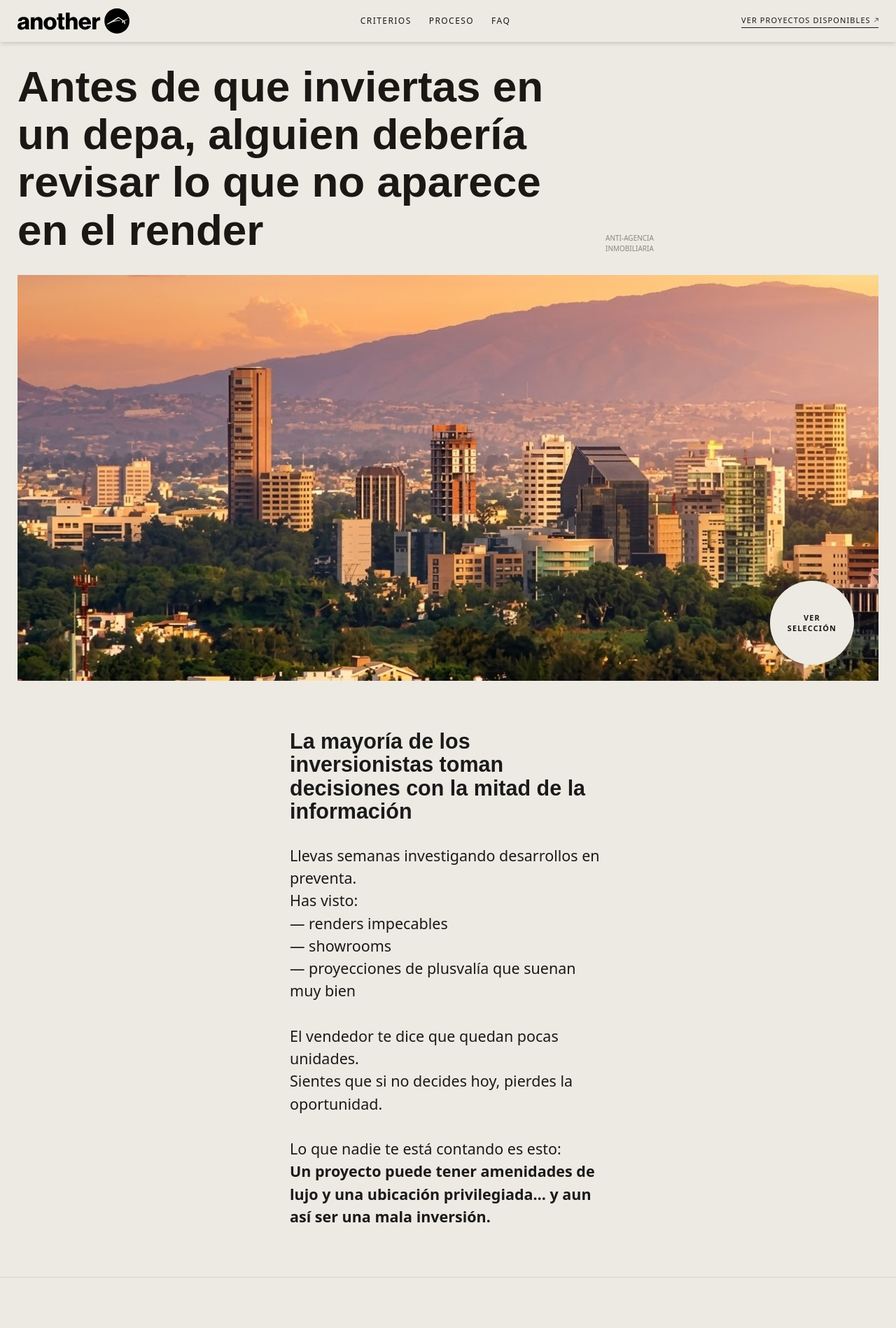
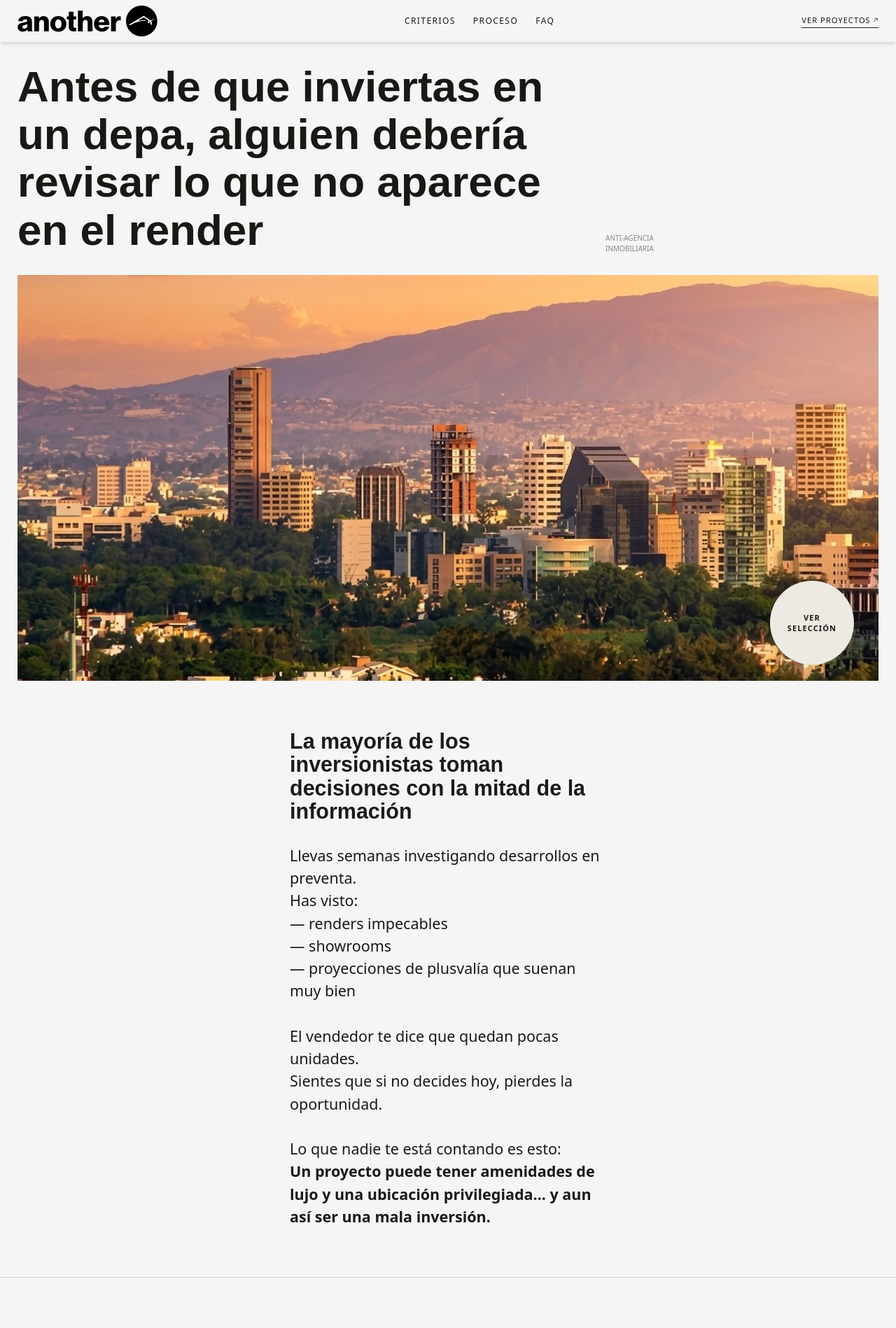
Before and after one commit to imadamblack/another, a Next.js app: page / in a window 1280 px wide. Shown: the top 1898 px of the page at 70% size. Built offline with nearby package versions, Linux system fonts and the light colour scheme; a web font is replaced by a local one.

Commit message:
UPD: fix logo and css details

```diff
--- a/info.js
+++ b/info.js
@@ -15,8 +15,8 @@ export const info = {
     message: 'Si jaló'
   },
   social: {
-    facebook: 'notoriovstudio',
-    instagram: 'notoriovs_studio',
+    facebook: 'another.realestate',
+    instagram: 'another.realestate',
   },
   address: {
     address: 'Montreal 1071',
@@ -27,6 +27,6 @@ export const info = {
     country: 'MEX'
   },
   privacyNotice: '/privacy-notice',
-  optInWebHook: 'https://n8n.notoriovs.com/webhook/d5d543c7-1e45-44ad-8897-a55776d59005',
-  surveyWebhook: 'https://n8n.notoriovs.com/webhook/22249426-fe9e-4f24-8b68-c09075e0e3c9'
+  optInWebHook: '',
+  surveyWebhook: ''
 }
--- a/src/app/(site)/layout.js
+++ b/src/app/(site)/layout.js
@@ -12,7 +12,7 @@ export default function RootLayout({ children }) {
 
   return (
     <html lang="es" className="scroll-pt-[6rem]">
-      <body className="bg-[#edeae3] text-[#1a1814] font-sans font-light leading-relaxed overflow-x-hidden">
+      <body className="bg-neutral-100 text-[#1a1814] font-sans font-light leading-relaxed overflow-x-hidden">
       <Header/>
       <main>{children}</main>
       <Footer/>
--- a/src/app/(site)/page.js
+++ b/src/app/(site)/page.js
@@ -189,9 +189,8 @@ export default function Home() {
         </div>
       </div>
 
-      <section className="px-10 py-20">
+      <section className="py-20">
         <div className="reading-container">
-          {/* Side label */}
           <h2>
             La mayoría de los inversionistas toman decisiones con la mitad de la información
           </h2>
@@ -212,7 +211,7 @@ export default function Home() {
       <section className="w-full py-20 border-t border-neutral-300">
         <div className="container">
           <div className="reading-container">
-            <h2 className="font-bold mb-20">Porque lo que determina si tu dinero está seguro no es el render, es la
+            <h2>Porque lo que determina si tu dinero está seguro no es el render, es la
               estructura real detrás del proyecto.</h2>
           </div>
           {problemQuestions.map((row) => (
@@ -286,7 +285,7 @@ export default function Home() {
       </section>
 
       {/* ── PROCESO ── */}
-      <section id="proceso" className="w-full pt-20 !px-0 border-t border-neutral-300">
+      <section id="proceso" className="w-full pt-20 px-8 border-t border-neutral-300">
         <div className="reading-container mb-12">
           <h2 className="font-bold">Un proceso simple<br/>para inversionistas serios</h2>
           <p>Sin presentaciones genéricas.<br/>Sin urgencia artificial.<br/>Sin rollo.</p>
@@ -300,7 +299,7 @@ export default function Home() {
             >
               <div className="text-[11px] font-normal text-[#8a8680] tracking-[0.1em] pt-0.5">{p.n}</div>
               <h3
-                className="text-paso font-medium tracking-[-0.01em] leading-none text-[#1a1814] transition-opacity duration-300 group-hover:opacity-50">
+                className="text-paso font-medium tracking-[-0.01em] leading-none text-[#1a1814] group-hover:opacity-50">
                 {p.title}
               </h3>
               <p
@@ -310,9 +309,9 @@ export default function Home() {
             </div>
           ))}
         </div>
+      </section>
 
-        {/* $0 nota */}
-        <div className="w-full bg-neutral-900 flex items-center mt-20 py-40">
+      <section className="w-full bg-neutral-900 flex items-center mt-20 py-40 px-8">
         <div className="reading-container">
           <h3
             className="ft-8 font-semibold text-neutral-300">
@@ -323,16 +322,14 @@ export default function Home() {
             La comisión proviene directamente de los desarrolladores cuando se concreta la operación.<br/>
           </p>
         </div>
-        </div>
       </section>
 
       {/* ── PROYECTOS ── */}
-      <section id="proyectos" className="w-full py-20 border-t border-neutral-300">
-        <div className="container">
+      <section id="proyectos" className="w-full py-20 px-8 border-t border-neutral-300">
+
         <div className="reading-container mb-12">
           <h2 className="font-bold">Estas son algunos de los proyectos que hoy cumplen nuestros criterios</h2>
           <p>Desarrollos en la Zona Metropolitana de Guadalajara y otros mercados estratégicos.</p>
-          </div>
         </div>
 
         <div className="w-full">
@@ -347,7 +344,7 @@ export default function Home() {
                   {p.zona}
                 </div>
                 <h3
-                  className="ft-6 font-semibold transition-opacity duration-300 group-hover:opacity-50">
+                  className="ft-6 font-semibold group-hover:opacity-50">
                   {p.name}
                 </h3>
                 <p
--- a/src/components/footer.js
+++ b/src/components/footer.js
@@ -11,7 +11,7 @@ export default function Footer() {
             <p className="text-neutral-50">Todos los derechos reservados.</p>
             <div className="flex gap-2 mr-3">
               <p className="text-neutral-50">{info.companyName}</p>
-              <p className="relative material-icons text-neutral-50 top-2">close</p>
+              <p className="relative material-icons text-neutral-50 top-2 !my-0">close</p>
               <a href="https://marketing.notoriovs.com"
                  target="_blank"
                  className="relative w-[13rem] top-0.5">
--- a/src/components/header.js
+++ b/src/components/header.js
@@ -11,10 +11,10 @@ const ArrowIcon = () => (
 export default function Header() {
   return (
     <header
-      className="px-10 w-full h-[6rem] flex justify-between items-center bg-[#edeae3]/60 backdrop-blur-md sticky top-0 z-50 shadow-md">
-      <div className="relative py-[2rem] aspect-[4/1] flex justify-start items-center gap-7 overflow-hidden">
+      className="px-10 w-full h-[6rem] flex justify-between items-center bg-neutral-100/50 backdrop-blur-md sticky top-0 z-50 shadow-md">
+      <div className="relative w-[16rem] md:w-[20rem] aspect-[4/1] flex justify-start items-center gap-7 overflow-hidden">
         <Link href="/">
-          <Image src="/images/svg/ANTR-Logo-2.svg" layout="fill" alt="Another Real Estate Agency"/>
+          <Image src="/images/svg/ANTR-Logo-2.svg" layout="fill" alt="Another Real Estate Agency" objectFit="contain"/>
         </Link>
       </div>
 
@@ -34,7 +34,7 @@ export default function Header() {
         href="#proyectos"
         className="text-[11px] font-medium tracking-[0.1em] uppercase text-[#1a1814] no-underline border-b border-[#1a1814] pb-[2px] flex items-center gap-1.5 hover:text-[#8a8680] hover:border-[#8a8680] transition-colors"
       >
-        Ver proyectos disponibles
+        Ver proyectos
         <ArrowIcon/>
       </a>
     </header>
--- a/src/styles/type.scss
+++ b/src/styles/type.scss
@@ -73,6 +73,7 @@ h1, h2, h3, h4, h5, h6 {
 p {
   @extend .ft-0;
   color: #1a1a1a;
+  margin-block-start: 0;
   margin-block-end: 0;
 }
 
```
Lines whose indentation alone changed are shown as unchanged.
